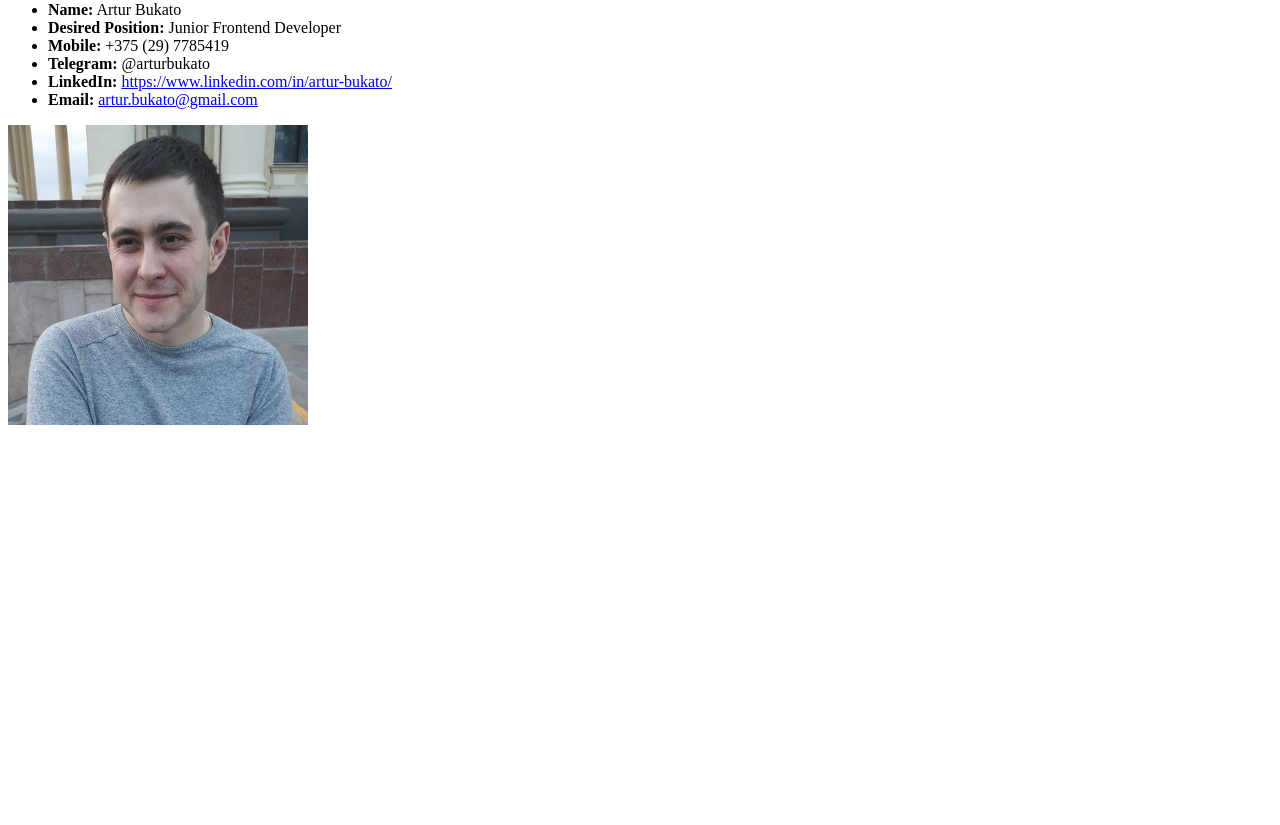
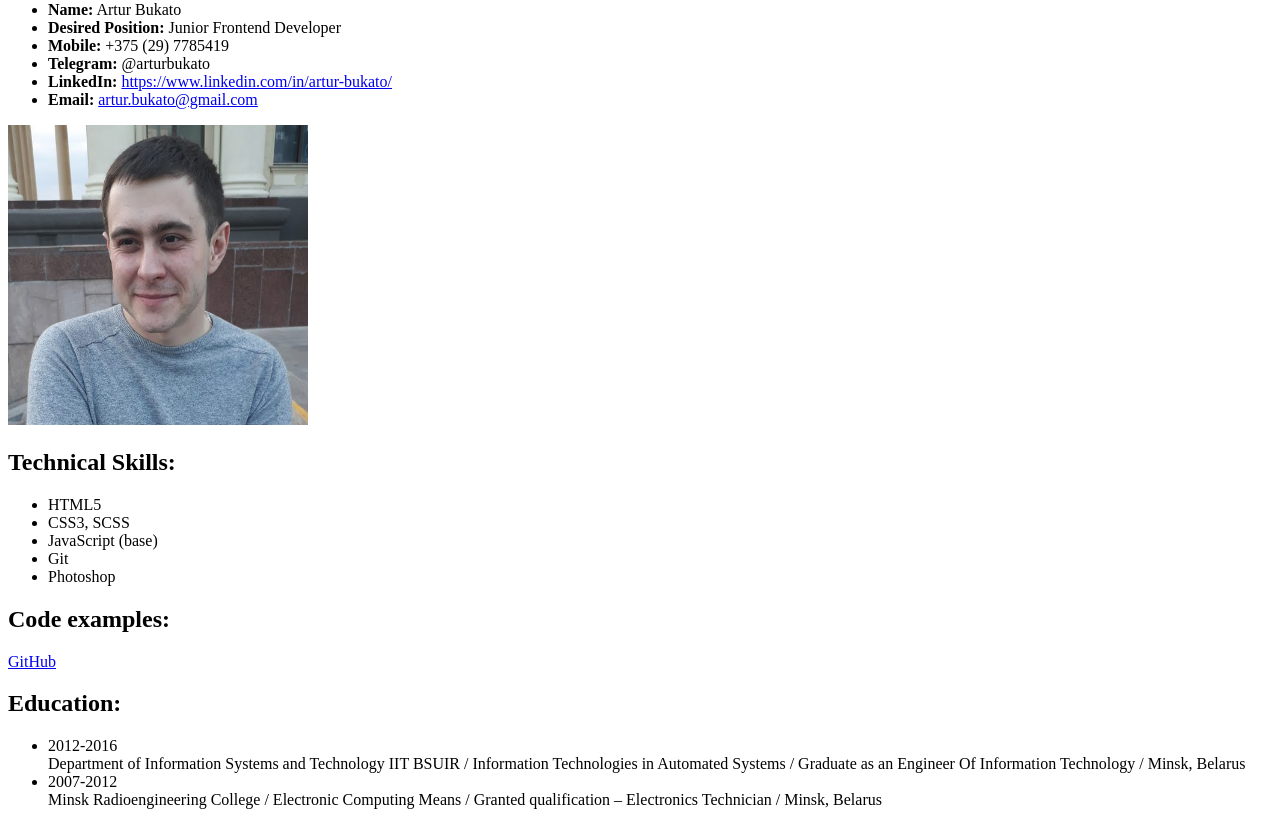
Before and after one commit to abukato/rsschool-cv, a plain HTML site: page index.html in a window 1280 px wide. Shown: the part 79-904 px from the top of the page. Before the commit the page ends 800 px from the top, so only its background shows below. Drawn offline with Linux system fonts and the light colour scheme.

Commit message:
feat: add skills and education section

```diff
--- a/index.html
+++ b/index.html
@@ -25,6 +25,43 @@
         <img src="./photo.jpg" alt="photo" width="300" height="300">
       </div>
     </section>
+    <section>
+      <h2>Technical Skills:</h2>
+      <ul>
+        <li>HTML5</li>
+        <li>CSS3, SCSS</li>
+        <li>JavaScript (base)</li>
+        <li>Git</li>
+        <li>Photoshop</li>
+      </ul>
+    </section>
+    <section class="code-exemples">
+      <h2>Code examples:</h2>
+      <a href="https://github.com/abukato">GitHub</a>
+    </section>
+    <section>
+      <h2>Education:</h2>
+      <ul>
+        <li class="education">
+          <div class="education_year">2012-2016</div>
+          <div class="education_info">
+            Department of Information Systems and Technology IIT BSUIR /
+            Information Technologies in Automated Systems /
+            Graduate as an Engineer Of Information Technology /
+            Minsk, Belarus
+          </div>
+        </li>
+        <li class="education">
+          <div class="education_year">2007-2012</div>
+          <div class="education_info">
+            Minsk Radioengineering College /
+            Electronic Computing Means /
+            Granted qualification – Electronics Technician /
+            Minsk, Belarus
+          </div>
+        </li>
+      </ul>
+    </section>
   </main>
 </body>
 </html>
```
